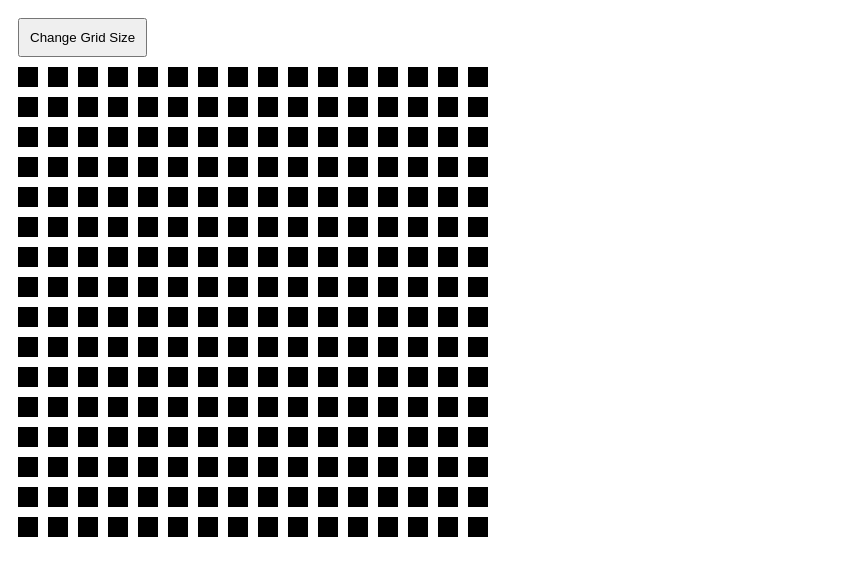
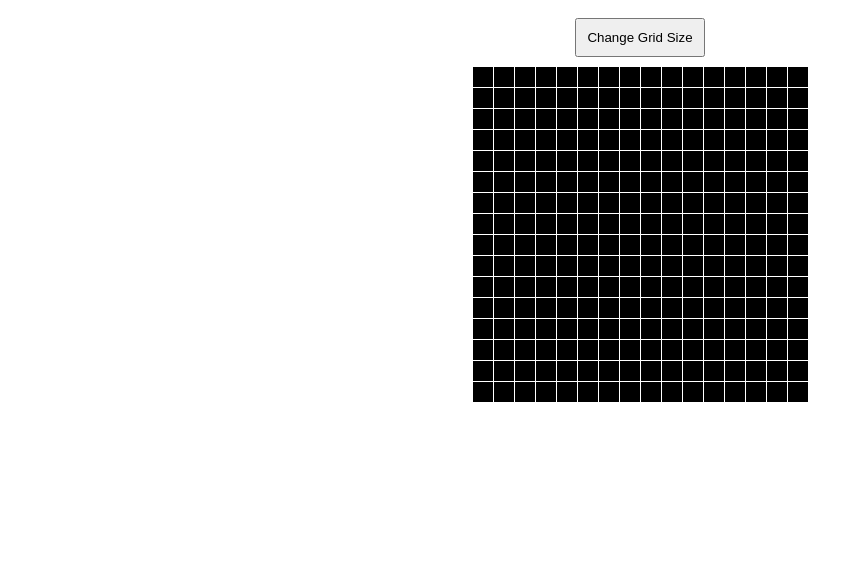
Before and after one commit to Ultimate-69/odin-sketch, a plain HTML site: page index.html in a window 1280 px wide. Shown: the whole page, without its empty margins (0-853 px from the left). Drawn offline with Linux system fonts and the light colour scheme.

Commit message:
added grid-change functionality (needs to maintain size, unfinished)

```diff
--- a/index.html
+++ b/index.html
@@ -7,11 +7,16 @@
         <title>Etch a Sketch</title>
     </head>
     <body>
-        <button id="button">Change Grid Size</button>
-        <div class="container">
-            <div class="column">
+        <div class="main-container">
+            <div class="button-container">
+                <button id="button">Change Grid Size</button>
+            </div>
+            <div class="container">
+                <div class="column">
+                </div>
             </div>
         </div>
+
         <script src="main.js"></script>
     </body>
 </html>
--- a/main.js
+++ b/main.js
@@ -1,24 +1,46 @@
 const container = document.querySelector('.container');
 
+let size = 16;
 
-for (i = 0; i < 16; i++) {
-    let column = document.createElement('div');
-    column.classList.add('column');
-    container.appendChild(column);
+renderColumns();
 
-    for (k = 0; k < 16; k++)
-    {
-        let newDiv = document.createElement('div');
-        newDiv.classList.add('grid');
-        column.appendChild(newDiv);
+const button = document.querySelector('#button');
+
+button.addEventListener('click', () => {
+    size = parseInt(prompt('Choose a grid size (max: 100)'))
+    if (size > 100 || size == 'undefined' || size == 'NaN') {
+        size = 16;
     }
+    renderColumns();
+});
 
+function selectDivs() {
+    let divs = document.querySelectorAll('.grid');
+
+    divs.forEach((value) => {
+        value.addEventListener('mouseover', () => {
+            value.style.backgroundColor = 'blue';
+        })
+    });
 }
 
-let divs = document.querySelectorAll('.grid');
+function renderColumns() {
+    let columns = document.querySelectorAll('.column');
+    columns.forEach((value) => {
+        container.removeChild(value);
+    });
+    console.log('oi!');
+    for (i = 0; i < size; i++) {
+        let column = document.createElement('div');
+        column.classList.add('column');
+        container.appendChild(column);
 
-divs.forEach((value) => {
-    value.addEventListener('mouseover', () => {
-        value.style.backgroundColor = 'blue';
-    })
-});
+        for (k = 0; k < size; k++)
+        {
+            let newDiv = document.createElement('div');
+            newDiv.classList.add('grid');
+            column.appendChild(newDiv);
+        }
+    }
+    selectDivs();
+}
--- a/style.css
+++ b/style.css
@@ -1,12 +1,29 @@
+.main-container {
+    display: flex;
+    flex-direction: column;
+    justify-content: center;
+    align-items: center;
+}
+
 .container {
     display: flex;
-    gap: 10px;
+    align-items: center;
+    justify-content: center;
+    width: 960px;
+    gap: 1px;
+}
+
+.button-container {
+    display: flex;
+    align-items: center;
+    justify-content: center;
+
 }
 
 .column {
     display: flex;
     flex-direction: column;
-    gap: 10px;
+    gap: 1px;
 }
 
 .grid {
```
